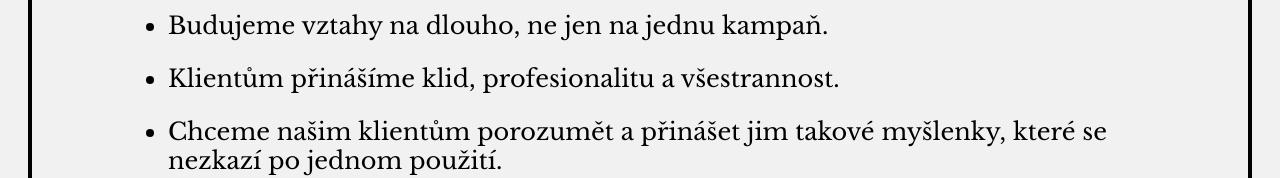
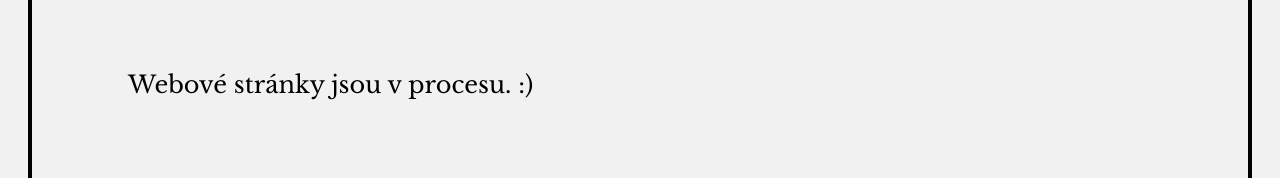
Before and after one commit to TheMischko/themischko.github.io, a plain HTML site: page index.html in a window 1280 px wide. Shown: the part 1116-1294 px from the top of the page. Drawn offline with nearby package versions, Linux system fonts and the light colour scheme.

Commit message:
hide lorem ipsum texts

```diff
--- a/index.html
+++ b/index.html
@@ -15,6 +15,12 @@
     </section>
     <section>
         <div class="section-content hidden">
+            <p class="hidden">Webové stránky jsou v procesu. :) </p>
+        </div>
+    </section>
+    <!--
+    <section>
+        <div class="section-content hidden">
             <h2 class="hidden">Naše hodnoty:</h2>
             <ul>
                 <li class="hidden">Budujeme vztahy na dlouho, ne jen na jednu kampaň.</li>
@@ -24,7 +30,7 @@
             </ul>
         </div>
 
-    </section>
+    </section>-->
     <section>
         <p class="hidden">Pro spolupráci nás kontaktujte na: <a href="mailto:spoluprace@minimalista.cz">spoluprace@minimalista.cz</a></p>
     </section>
```
